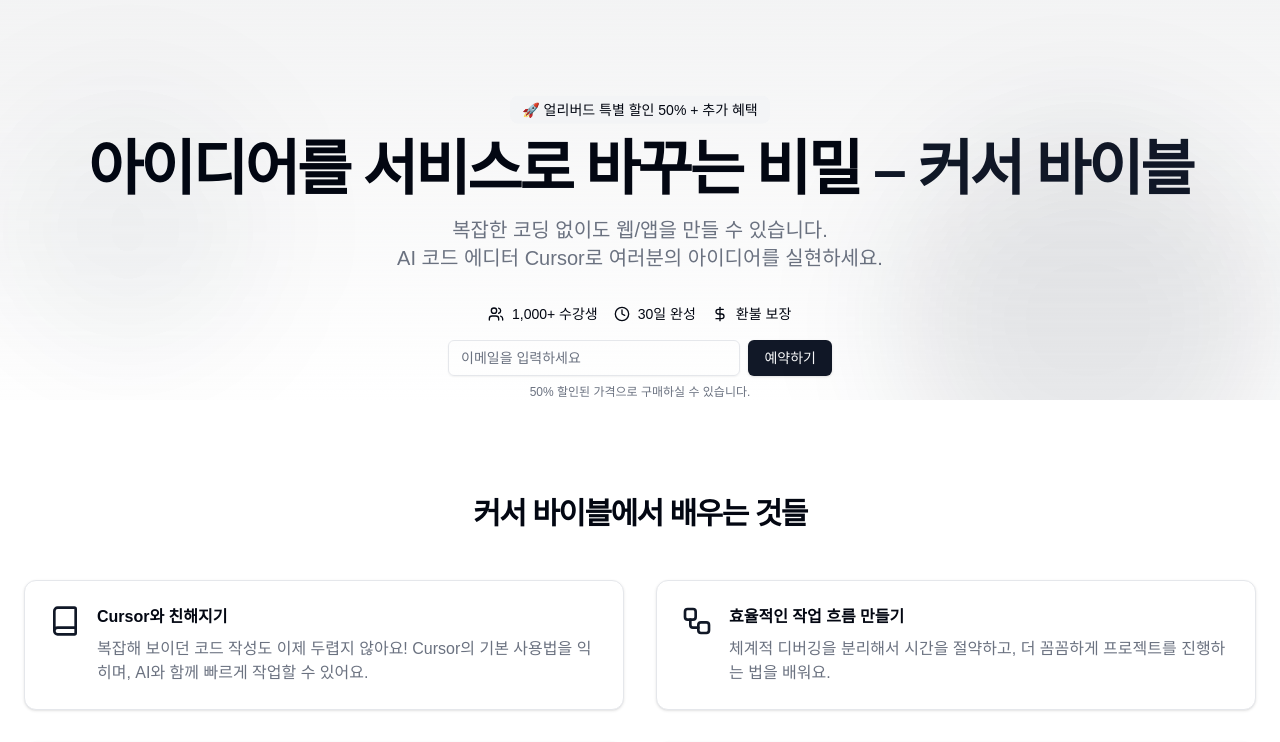
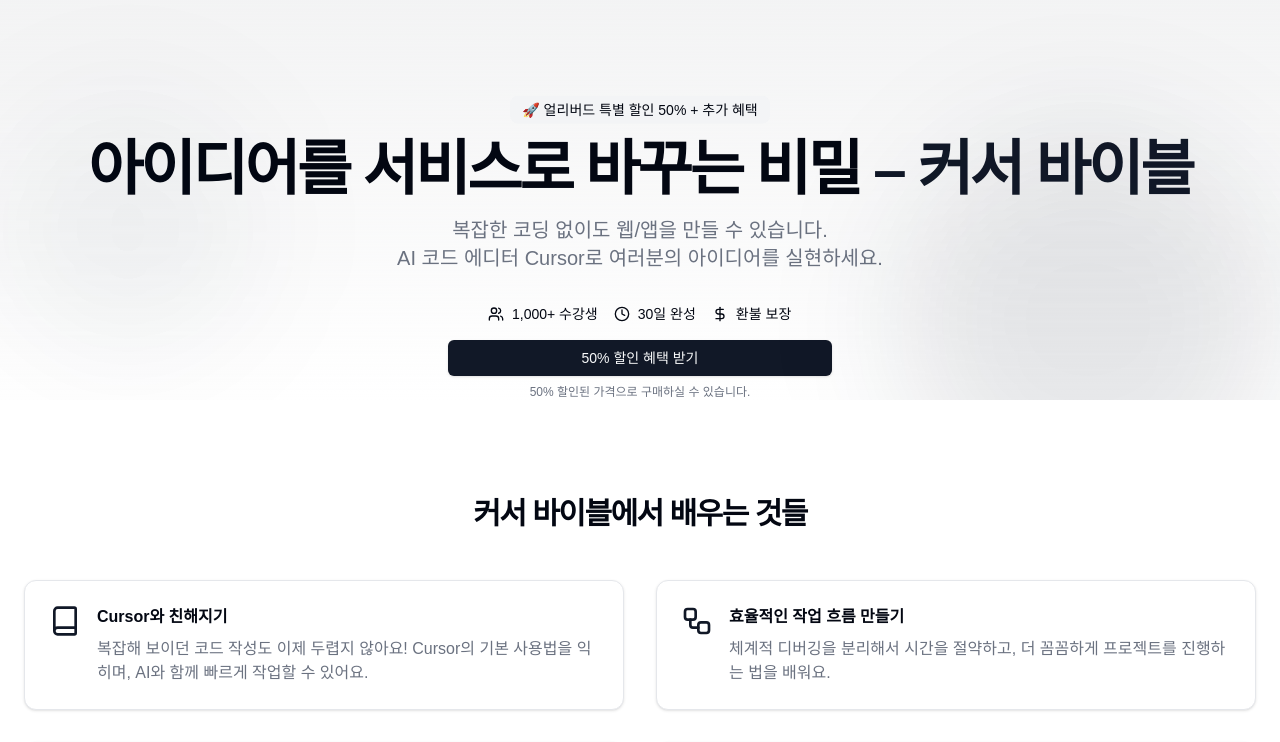
Before and after one commit to theFrostBurn/v0-landingpage, a Next.js app: page / in a window 1280 px wide. Shown: the top 742 px of the page. Built offline with nearby package versions, Linux system fonts and the light colour scheme.

Commit message:
import tally form

```diff
--- a/app/layout.tsx
+++ b/app/layout.tsx
@@ -20,16 +20,15 @@
 
 export default function RootLayout({
   children,
-}: Readonly<{
-  children: React.ReactNode;
-}>) {
+}: {
+  children: React.ReactNode
+}) {
   return (
     <html lang="en">
-      <body
-        className={`${geistSans.variable} ${geistMono.variable} antialiased`}
-      >
-        {children}
-      </body>
+      <head>
+        <script async src="https://tally.so/widgets/embed.js"></script>
+      </head>
+      <body>{children}</body>
     </html>
-  );
+  )
 }
--- a/components/landing-page.tsx
+++ b/components/landing-page.tsx
@@ -83,6 +83,16 @@
   );
 }
 
+// Tally 타입 정의 추가
+declare global {
+  interface Window {
+    Tally: {
+      openPopup: (formId: string, options?: any) => void;
+      closePopup: (formId: string) => void;
+    };
+  }
+}
+
 export function LandingPage() {
   const [email, setEmail] = useState("")
   const [isSubmitting, setIsSubmitting] = useState(false)
@@ -111,6 +121,34 @@
   const [testimonialsRef, testimonialsDirection] = useScrollAnimation('right');
   const [pricingRef, pricingDirection] = useScrollAnimation('left');
   const [ctaRef, ctaDirection] = useScrollAnimation('right');
+
+  const openTallyForm = () => {
+    window.Tally?.openPopup('np07lE', {
+      layout: 'default',
+      width: 400,
+      overlay: true,
+      emoji: {
+        text: '✨',
+        animation: 'wave'
+      },
+      autoClose: 3000,
+      onOpen: () => {
+        setTimeout(() => {
+          const popup = document.querySelector('.tally-popup-container');
+          if (popup) {
+            popup.classList.add('tally-popup');
+          }
+          const overlay = document.querySelector('.tally-overlay');
+          if (overlay) {
+            overlay.classList.add('tally-overlay');
+          }
+        }, 0);
+      },
+      onSubmit: () => {
+        console.log('Form submitted!');
+      }
+    });
+  };
 
   return (
     <div className="flex flex-col min-h-screen">
@@ -162,6 +200,32 @@
         .animate-in[data-direction="left"] {
           animation-name: fadeInLeft;
         }
+        @keyframes slideInFromBottomRight {
+          from {
+            opacity: 0;
+            transform: translate(100px, 100px);
+          }
+          to {
+            opacity: 1;
+            transform: translate(0, 0);
+          }
+        }
+        .tally-popup {
+          position: fixed !important;
+          top: auto !important;
+          left: auto !important;
+          bottom: 30px !important;
+          right: 30px !important;
+          transform-origin: bottom right !important;
+          animation: slideInFromBottomRight 0.5s ease-out !important;
+          max-width: 400px !important;
+          border-radius: 12px !important;
+          box-shadow: 0 10px 25px rgba(0, 0, 0, 0.1) !important;
+        }
+        .tally-overlay {
+          background-color: rgba(0, 0, 0, 0.5) !important;
+          backdrop-filter: blur(4px) !important;
+        }
       `}</style>
 
       {/* Hero Section */}
@@ -195,20 +259,13 @@
               </div>
             </div>
             <div className="w-full max-w-sm space-y-2">
-              <form onSubmit={handleSubmit} className="flex space-x-2">
-                <Input
-                  placeholder="이메일을 입력하세요"
-                  type="email"
-                  value={email}
-                  onChange={(e) => setEmail(e.target.value)}
-                  className="flex-1"
-                  required
-                />
-                <Button type="submit" disabled={isSubmitting}>
-                  {isSubmitting ? "제출 중..." : "예약하기"}
-                </Button>
-              </form>
-              <p className="text-xs text-muted-foreground">
+              <Button
+                onClick={openTallyForm}
+                className="w-full"
+              >
+                50% 할인 혜택 받기
+              </Button>
+              <p className="text-xs text-muted-foreground text-center">
                 50% 할인된 가격으로 구매하실 수 있습니다.
               </p>
             </div>
@@ -458,19 +515,12 @@
               이메일을 입력하고 커서 바이블을 50% 할인된 가격으로 만나보세요.
             </p>
             <div className="w-full max-w-sm space-y-2">
-              <form onSubmit={handleSubmit} className="flex space-x-2">
-                <Input
-                  placeholder="이메일을 입력하세요"
-                  type="email"
-                  value={email}
-                  onChange={(e) => setEmail(e.target.value)}
-                  className="flex-1"
-                  required
-                />
-                <Button type="submit" disabled={isSubmitting}>
-                  {isSubmitting ? "제출 중..." : "지금 예약하기"}
-                </Button>
-              </form>
+              <Button
+                onClick={openTallyForm}
+                className="w-full"
+              >
+                지금 예약하기
+              </Button>
             </div>
           </div>
         </div>
```
